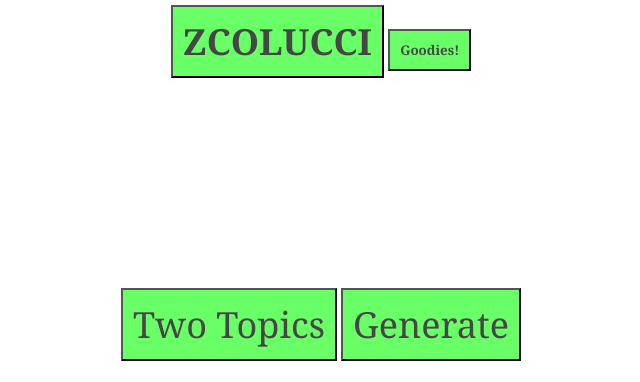
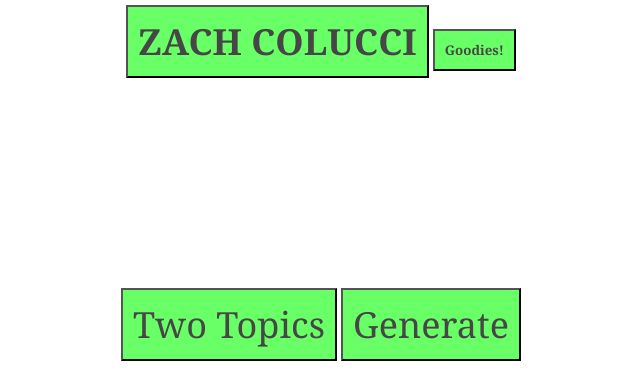
Before and after one commit to zcolucci1012/zcolucci, a plain HTML site: page comedy.html in a window 1280 px wide. Shown: the top 382 px of the page, without its empty margins (319-959 px from the left). Drawn offline with Linux system fonts and the light colour scheme.

Commit message:
Update comedy.html

```diff
--- a/comedy.html
+++ b/comedy.html
@@ -8,7 +8,7 @@
 
 <body onload="generate()">
 	<div id="toolbar">
-		<button href="index.html" class="topic" style="font-size: 36px; padding: 10px">ZCOLUCCI</button>
+		<button href="index.html" class="topic" style="font-size: 36px; padding: 10px">ZACH COLUCCI</button>
 		<div class="dropdown">
   			<button href="index.html" class="topic">Goodies!</button>
   			<div class="dropdown_content">
```
